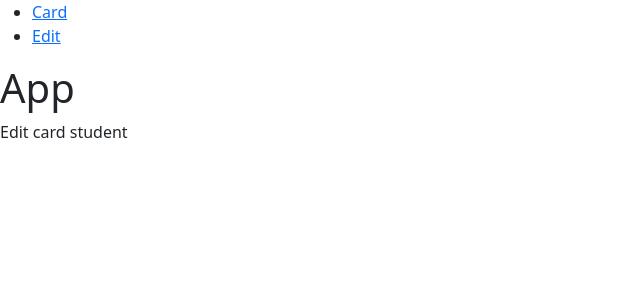
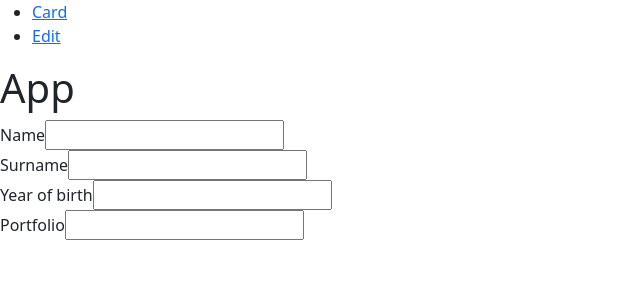
Before and after one commit to Yupiter78/project_repetition_student-card, a React (Create React App) app: page /edit in a window 1280 px wide. Shown: the top 300 px of the page, without its empty margins (0-640 px from the left). Built offline with nearby package versions, Linux system fonts and the light colour scheme.

Commit message:
P.R._student-card edit_card_student__7

```diff
--- a/src/app/components/cardStudent.jsx
+++ b/src/app/components/cardStudent.jsx
@@ -10,7 +10,10 @@ const CardStudent = () => {
     const [state, setState] = useState(initialState);
     const handleChange = ({ target }) => {
         console.log(target.id);
-        setState((prevState) => ({ ...prevState, [target.id]: target.value }));
+        setState((prevState) => ({
+            ...prevState,
+            [target.name]: target.value
+        }));
     };
     return (
         <form action="">
@@ -19,6 +22,7 @@ const CardStudent = () => {
                 <input
                     type="text"
                     id="name"
+                    name="name"
                     value={state.name}
                     onChange={handleChange}
                 />
@@ -28,6 +32,7 @@ const CardStudent = () => {
                 <input
                     type="text"
                     id="surname"
+                    name="surname"
                     value={state.surname}
                     onChange={handleChange}
                 />
@@ -37,6 +42,7 @@ const CardStudent = () => {
                 <input
                     type="text"
                     id="yearOfBirth"
+                    name="yearOfBirth"
                     value={state.yearOfBirth}
                     onChange={handleChange}
                 />
@@ -46,6 +52,7 @@ const CardStudent = () => {
                 <input
                     type="text"
                     id="portfolio"
+                    name="portfolio"
                     value={state.portfolio}
                     onChange={handleChange}
                 />
--- a/src/app/components/editCardStudent.jsx
+++ b/src/app/components/editCardStudent.jsx
@@ -1,7 +1,64 @@
-import React from "react";
+import React, { useState } from "react";
 
 const EditCardStudent = () => {
-    return <div>Edit card student</div>;
+    const initialState = {
+        name: "",
+        surname: "",
+        yearOfBirth: "",
+        portfolio: ""
+    };
+    const [state, setState] = useState(initialState);
+    const handleChange = ({ target }) => {
+        console.log(target.id);
+        setState((prevState) => ({
+            ...prevState,
+            [target.name]: target.value
+        }));
+    };
+    return (
+        <form action="">
+            <div>
+                <label htmlFor="name">Name</label>
+                <input
+                    type="text"
+                    id="name"
+                    name="name"
+                    value={state.name}
+                    onChange={handleChange}
+                />
+            </div>
+            <div>
+                <label htmlFor="surname">Surname</label>
+                <input
+                    type="text"
+                    id="surname"
+                    name="surname"
+                    value={state.surname}
+                    onChange={handleChange}
+                />
+            </div>
+            <div>
+                <label htmlFor="yearOfBirth">Year of birth</label>
+                <input
+                    type="text"
+                    id="yearOfBirth"
+                    name="yearOfBirth"
+                    value={state.yearOfBirth}
+                    onChange={handleChange}
+                />
+            </div>
+            <div>
+                <label htmlFor="portfolio">Portfolio</label>
+                <input
+                    type="text"
+                    id="portfolio"
+                    name="portfolio"
+                    value={state.portfolio}
+                    onChange={handleChange}
+                />
+            </div>
+        </form>
+    );
 };
 
 export default EditCardStudent;
```
